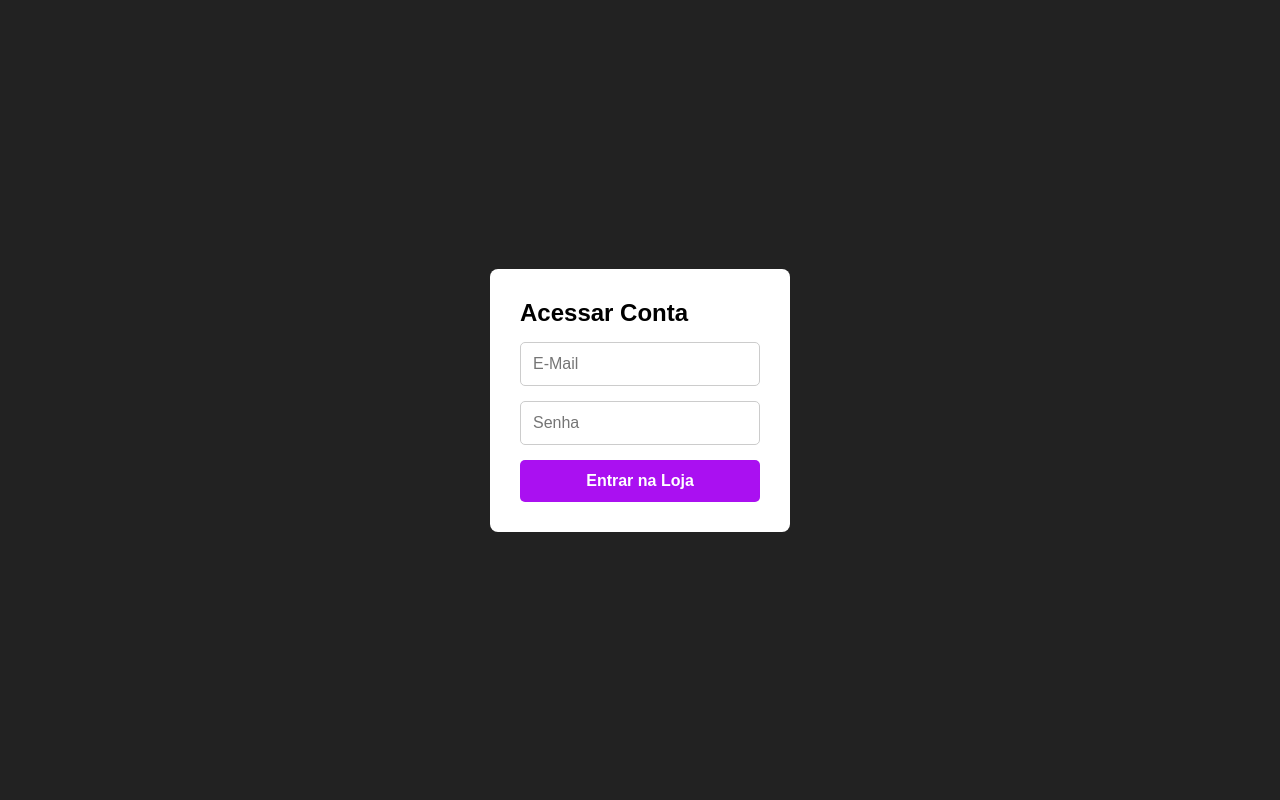
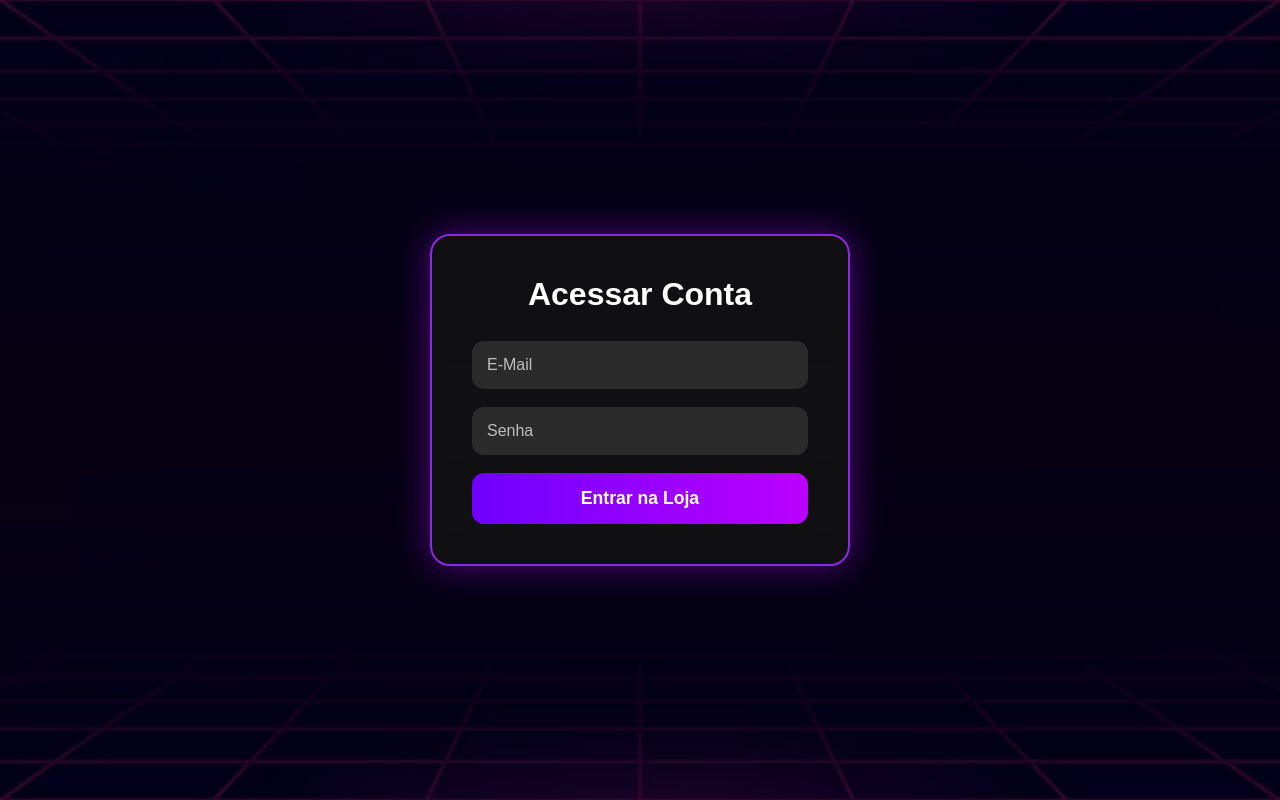
Before and after one commit to StarLincoln/Loja-de-Games---Cogumelo-Store, a web app: file public/login.html in a window 1280 px wide. Run offline with its HTML, style and script files only (its server is not run), Linux system fonts and the light colour scheme.

Commit message:
mudanças no login, melhoria no botão de entrar

```diff
--- a/public/login.html
+++ b/public/login.html
@@ -1,17 +1,26 @@
 <!DOCTYPE html>
-<html lang="en">
+<html lang="pt-BR">
 <head>
     <meta charset="UTF-8">
     <meta name="viewport" content="width=device-width, initial-scale=1.0">
-    <title>Cogumelo Store Login</title>
+    <title>Cogumelo Store - Login</title>
     <link rel="stylesheet" href="style.css">
 </head>
+
 <body class="bg-login">
+
     <div class="card-login">
         <h2>Acessar Conta</h2>
+
         <input type="email" placeholder="E-Mail">
+
         <input type="password" placeholder="Senha">
-        <button id="btnAutenticar">Entrar na Loja</button>
+
+        <button id="btnAutenticar" class="btn-login">
+            Entrar na Loja
+        </button>
     </div>
+
     <script src="script.js"></script>
 </body>
+</html>
--- a/public/script.js
+++ b/public/script.js
@@ -9,7 +9,7 @@
 const btnAutenticar = document.getElementById('btnAutenticar');
 if (btnAutenticar) {
     btnAutenticar.addEventListener('click', () => {
-        alert('Login realizando Entrando na loja');
+        alert('Entrando Entrando na loja');
         window.location.href = 'https://google.com';
     });
 }
--- a/public/style.css
+++ b/public/style.css
@@ -6,6 +6,7 @@
     font-family: Arial, sans-serif;
 }
 
+
 .bg-home {
     background: url('image.png') no-repeat center center/cover;
     height: 100vh;
@@ -13,18 +14,33 @@
     justify-content: center;
     align-items: center;
 }
+.bg-home-login{
+    background: url('planodefundo.jpeg') no-repeat center center/cover;
+    height:100vh;
+    display:flex;
+    justify-content:center;
+    align-items:center;
+}
 
-.bg-login {
-    background: #222;
-    height: 100vh;
-    display: flex;
-    justify-content: center;
-    align-items: center;
+.bg-login{
+    background:
+        linear-gradient(rgba(0,0,0,.65), rgba(0,0,0,.65)),
+        url("planodefundo.jpeg");
+
+    background-size: cover;
+    background-position: center;
+    background-repeat: no-repeat;
+
+    height:100vh;
+
+    display:flex;
+    justify-content:center;
+    align-items:center;
 }
 
 .container-centro {
     text-align: center;
-    color: white;
+    color: rgb(255, 255, 255);
     text-shadow: 2px 2px 4px rgba(0,0,0,0.7);
 }
 
@@ -33,35 +49,106 @@
     margin-bottom: 20px;
 }
 
-.card-login {
-    background: white;
-    padding: 30px;
-    border-radius: 8px;
-    display: flex;
-    flex-direction: column;
-    gap: 15px;
-    width: 300px;
+.card-login{
+    width:420px;
+    padding:40px;
+
+    display:flex;
+    flex-direction:column;
+    gap:18px;
+
+    border-radius:20px;
+
+    background:rgba(20,20,20,.82);
+    backdrop-filter:blur(12px);
+
+    border:2px solid #8a2be2;
+    box-shadow:0 0 35px rgba(170,16,241,.45);
+}
+.card-login h2{
+    color:#fff;
+    font-size:2rem;
+    text-align:center;
+    margin-bottom:10px;
 }
 
 button, input {
-    padding: 12px;
-    border-radius: 5px;
+    padding: 20px 80px;
+    border-radius: 20px;
     border: none;
-    font-size: 1rem;
+    font-size: 1.5rem;
 }
 
-input {
-    border: 1px solid #ccc;
+
+input{
+    padding:15px;
+    border:none;
+    border-radius:12px;
+
+    background:#2b2b2b;
+    color:#fff;
+
+    font-size:1rem;
+    outline:none;
+
+    transition:.3s;
 }
 
-button {
-    background-color: #aa10f1;
+input::placeholder{
+    color:#bfbfbf;
+}
+
+input:focus{
+    border:2px solid #aa10f1;
+    box-shadow:0 0 12px rgba(170,16,241,.6);
+}
+
+.btn-home {
+    padding: 20px 80px;
+    border-radius: 20px;
+    border: none;
+    font-size: 1.5rem;
+
+    background-color: #6f00ff;
     color: white;
     cursor: pointer;
     font-weight: bold;
-    transition: 0.2s;
+    transition: .3s;
 }
 
-button:hover {
-    background-color: #aa10f1;
+.btn-home:hover {
+    background-color: #5700cc;
+    transform: scale(1.05);
 }
+
+.btn-login{
+    padding:15px;
+
+    border:none;
+    border-radius:12px;
+
+    background:linear-gradient(90deg,#6f00ff,#bb00ff);
+
+    color:white;
+    font-size:1.1rem;
+    font-weight:bold;
+
+    cursor:pointer;
+    transition:.3s;
+}
+
+.btn-login:hover{
+    transform:translateY(-3px);
+    box-shadow:0 0 20px rgba(170,16,241,.7);
+}
+
+.btn-login:hover {
+    transform: translateY(-3px);
+    box-shadow: 0 0 20px rgba(170,16,241,.6);
+}
+.pixelify-sans {
+    font-family: "Pixelify Sans", sans-serif;
+    font-optical-sizing: auto;
+    font-weight: 400;
+    font-style: normal;
+  }
```
Also changed, not shown: public/index.html (+5 -2 lines), public/planodefundo.jpeg (added).
